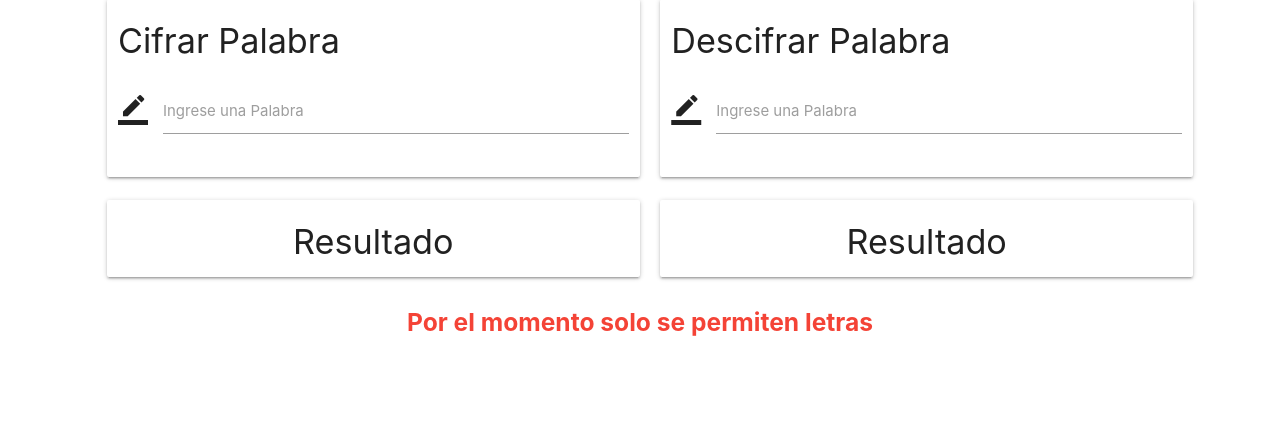
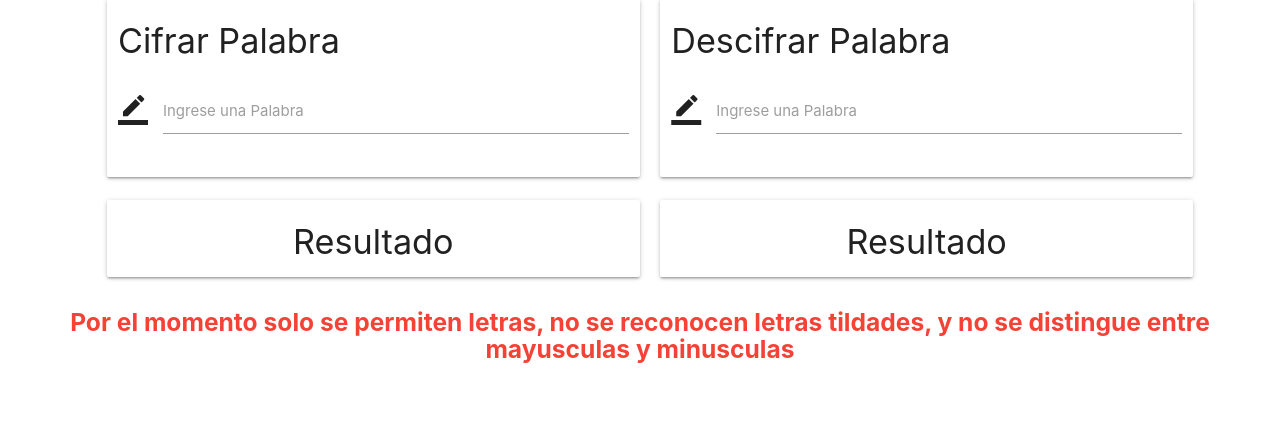
Before and after one commit to anonimyusdj/encriptador, a PHP site: page / in a window 1280 px wide. Shown: the part 113-542 px from the top of the page. Run offline with PHP 8.4, Linux system fonts and the light colour scheme.

Commit message:
aclaracion

```diff
--- a/index.php
+++ b/index.php
@@ -50,7 +50,7 @@
             <h4>Resultado</h4>
             <h5>{{resultado2}}</h5>
           </div>
-          <div class="col s12 m12 center red-text"><h5><b>Por el momento solo se permiten letras</b></h5></div>
+          <div class="col s12 m12 center red-text"><h5><b>Por el momento solo se permiten letras, no se reconocen letras tildades, y no se distingue entre mayusculas y minusculas</b></h5></div>
     </div>
     <script src="js/angular.min.js" charset="utf-8"></script>
     <script src="js/materialize.min.js" charset="utf-8"></script>
```
